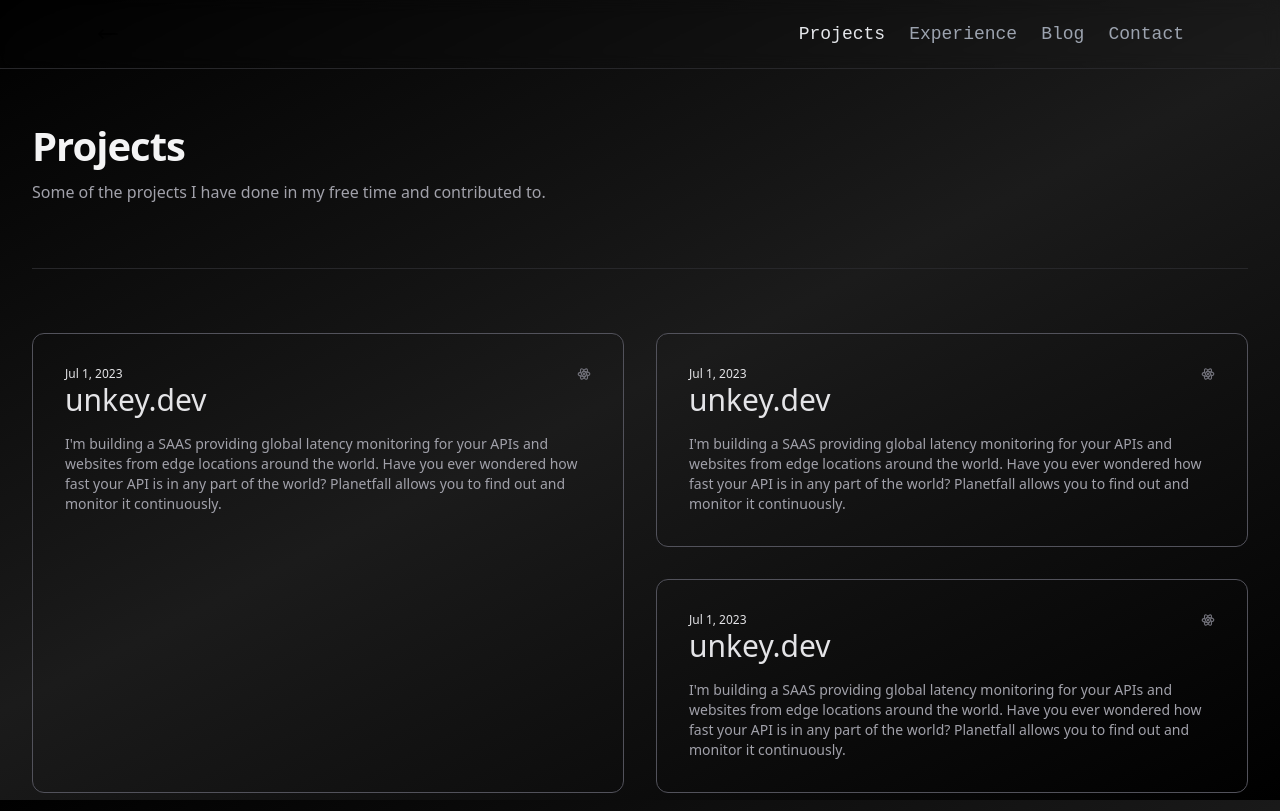
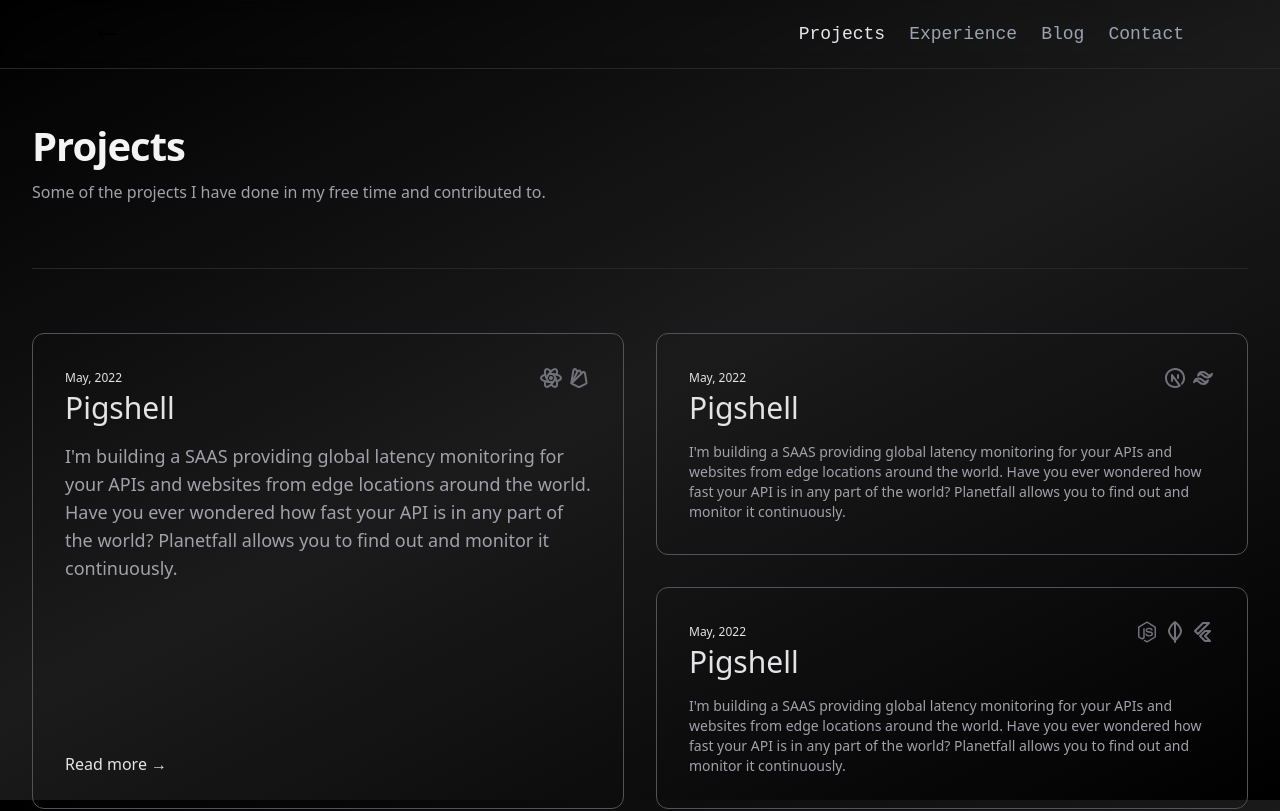
Before and after one commit to thevinitgupta/minimal-portfolio, a Next.js app: page /projects in a window 1280 px wide. Shown: the top 811 px of the page. Built offline with nearby package versions, Linux system fonts and the light colour scheme; a web font is replaced by a local one.

Commit message:
add github content fetching

```diff
--- a/package.json
+++ b/package.json
@@ -15,6 +15,8 @@
     "react": "18.2.0",
     "react-dom": "18.2.0",
     "react-icons": "^4.10.1",
+    "remark": "^14.0.3",
+    "remark-html": "^15.0.2",
     "tailwindcss": "3.3.3"
   }
 }
--- a/src/components/card.js
+++ b/src/components/card.js
@@ -1,28 +1,47 @@
-import { TbBrandReact } from 'react-icons/tb'
+import { TbBrandReact, TbBrandFirebase, TbBrandMongodb, TbBrandFlutter, TbBrandNextjs, TbBrandTailwind } from 'react-icons/tb'
+import { IoLogoNodejs } from 'react-icons/io'
+import { SiSolidity, SiEthereum } from 'react-icons/si'
+import { FaVuejs } from 'react-icons/fa'
+
 export default function Card(data) {
-    const {date, views, icon, title, description,slug} = data;
+    const {date, icons, title, description,slug, first=false} = data;
+    const iconMap = {
+        "react" : <TbBrandReact/>,
+        "firebase" : <TbBrandFirebase/>,
+        "mongo" : <TbBrandMongodb/>,
+        "flutter" : <TbBrandFlutter/>,
+        "nextjs" : <TbBrandNextjs/>,
+        "tailwind" : <TbBrandTailwind/>,
+        "nodejs" : <IoLogoNodejs/>,
+        "solidity" : <SiSolidity/>,
+        "ether" : <SiEthereum/>,
+        "vuejs" : <FaVuejs/>,
+    };
     return (
-        <div className="overflow-hidden relative duration-700 border rounded-xl hover:bg-zinc-800/10 group md:gap-8 hover:border-zinc-400/50 border-zinc-600 ">
+        <div className="overflow-hidden max-w-full md:max-w-[70vw] lg:max-w-full relative duration-700 border rounded-xl hover:bg-zinc-800/10 group md:gap-8 hover:border-zinc-400/50 border-zinc-600 hover:cursor-pointer">
             <div className="pointer-events-none">
                 <div className="absolute inset-0 z-0  transition duration-1000 [mask-image:linear-gradient(black,transparent)]"></div>
                 <div className="absolute inset-0 z-10  bg-gradient-to-br opacity-100  via-zinc-100/10  transition duration-1000 group-hover:opacity-50 " style={{ maskImage: "radial-gradient(240px at 418.5px 17px, white, transparent);" }}></div>
                 <div className="absolute inset-0 z-10 opacity-0 mix-blend-overlay transition duration-1000 group-hover:opacity-100" style={{ maskImage: "radial-gradient(240px at 418.5px 17px, white, transparent);" }}></div>
             </div>
-            <a href="/projects/planetfall">
+            <a href={`${slug}`}>
                 <article className="p-4 md:p-8">
                     <div className="flex justify-between gap-2 items-center">
                         <span className="text-xs duration-1000 text-zinc-200 group-hover:text-white group-hover:border-zinc-200 drop-shadow-orange">
-                            Jul 1, 2023
+                            {date}
                         </span>
 
-                        <span className="text-zinc-500 text-sm flex items-center gap-1">
-                            <TbBrandReact/>
+                        <span className="text-zinc-500 text-2xl flex items-center gap-1">
+                            {icons && icons.map((icon)=>{
+                                return iconMap[icon];
+                            })}
                         </span>
                     </div>
-                    <h2 className="z-20 text-xl font-medium duration-1000 lg:text-3xl text-zinc-200 group-hover:text-white font-display">unkey.dev</h2>
-                    <p className="z-20 mt-4 text-sm  duration-1000 text-zinc-400 group-hover:text-zinc-200">
-                        I'm building a SAAS providing global latency monitoring for your APIs and websites from edge locations around the world. Have you ever wondered how fast your API is in any part of the world? Planetfall allows you to find out and monitor it continuously.
+                    <h2 className="z-20 text-xl font-medium duration-1000 lg:text-3xl text-zinc-200 group-hover:text-white font-display">{title}</h2>
+                    <p className={`z-20 mt-4 ${first ? "text-lg" : "text-sm"}  duration-1000 text-zinc-400 group-hover:text-zinc-200`}>
+                        {description}
                     </p>
+                    {first && <div className="absolute bottom-4 md:bottom-8"><p className="hidden text-zinc-200 hover:text-zinc-50 lg:block">Read more <span aria-hidden="true">→</span></p></div>}
                 </article>
             </a>
         </div>
--- a/src/pages/blog/index.js
+++ b/src/pages/blog/index.js
@@ -1,11 +1,51 @@
 import Navbar from "@/components/navbar";
+import { useEffect, useState } from "react";
+import remark from 'remark';
+import html from 'remark-html';
 
-export default function Blog(){
+
+export default function Blog() {
+    const [display, setDisplay] = useState(false);
+    const [blog, setBlog] = useState("");
+
+    const handleFetching = async () => {
+        let markdown = null;
+        var myHeaders = new Headers();
+        myHeaders.append("Authorization", "Bearer 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");
+        var requestOptions = {
+            method: 'GET',
+            headers: myHeaders,
+            redirect: 'follow'
+        };
+
+        try {
+            const response = await fetch("https://api.github.com/repos/thevinitgupta/RespondAI/contents/README.md", requestOptions)
+            const result = await response.json();
+            const content = atob(result.content);
+            console.log(content);
+            // Use remark to convert Markdown to HTML
+  const processedContent = await remark().use(html).process(result.content);
+            const htmlContent = processedContent.toString();
+            setBlog(htmlContent);
+            setDisplay(true);
+        }
+        catch (error) {
+            console.log('error', error)
+            setDisplay(false);
+        }
+    };
+
+
+    useEffect(() => {
+        handleFetching();
+    }, [])
     return (
         <main className={`flex min-h-screen flex-col items-center justify-start p-24`}
         >
             <Navbar active={3}></Navbar>
             <h1>Blog</h1>
+            {display &&
+                <div dangerouslySetInnerHTML={{ __html: blog }} />}
         </main>
     );
 }
--- a/src/pages/projects/index.js
+++ b/src/pages/projects/index.js
@@ -7,21 +7,25 @@
         >
             <Navbar active={1}></Navbar>
 
-            <div className={`flex flex-col w-full text-start px-6 pt-16 mx-auto space-y-8 max-w-7xl lg:px-8 md:space-y-16 md:pt-24 lg:pt-32`}>
-                <div className={`max-w-2xl mx-auto lg:mx-0`}>
+            <div className={`flex flex-col w-full text-start px-6 pt-20 mx-auto space-y-8 max-w-7xl lg:px-8 md:space-y-16 md:pt-28 lg:pt-32`}>
+                <div className={`max-w-2xl mx-0`}>
                     <h2 className={`text-3xl font-bold tracking-tight text-zinc-100 sm:text-[2.5rem]`}>Projects</h2>
                     <p className={`mt-4 text-zinc-400`}>Some of the projects I have done in my free time and contributed to.</p>
                 </div>
                 <div className="w-full h-px bg-zinc-800"></div>
                 <div className={`grid grid-cols-1 gap-8 mx-auto lg:grid-cols-2 `}>
-                    <Card icon="/react.svg"></Card>
+                    <Card icons={["react", "firebase"]} title="Pigshell" description="I'm building a SAAS providing global latency monitoring for your APIs and websites from edge locations around the world. Have you ever wondered how fast your API is in any part of the world? Planetfall allows you to find out and monitor it continuously." date="May, 2022" first={true}></Card>
                     <div className={`flex flex-col w-full gap-8 mx-auto border-t border-gray-900/10 lg:mx-0 lg:border-t-0 `}>
-                        <Card></Card>
-                        <Card></Card>
+                    <Card icons={["nextjs", "tailwind"]} title="Pigshell" description="I'm building a SAAS providing global latency monitoring for your APIs and websites from edge locations around the world. Have you ever wondered how fast your API is in any part of the world? Planetfall allows you to find out and monitor it continuously." date="May, 2022"></Card>
+                    <Card icons={["nodejs", "mongo", "flutter"]} title="Pigshell" description="I'm building a SAAS providing global latency monitoring for your APIs and websites from edge locations around the world. Have you ever wondered how fast your API is in any part of the world? Planetfall allows you to find out and monitor it continuously." date="May, 2022"></Card>
                     </div>
                 </div>
                 <div className="w-full h-px bg-zinc-800"></div>
-
+                <div className={`grid grid-cols-1 gap-4 mx-auto lg:mx-0 md:grid-cols-2 lg:grid-cols-3`}>
+                    {[1,2,3,4,5,6,7,8,9,10,11,12].map((data, index)=>{
+                        return <Card key={index} icons={["nodejs", "mongo", "flutter"]} title="Pigshell" description="I'm building a SAAS providing global latency monitoring for your APIs and websites from edge locations around the world. Have you ever wondered how fast your API is in any part of the world? Planetfall allows you to find out and monitor it continuously." date="May, 2022"></Card>;
+                    })}
+                </div>
             </div>
 
         </main>
```
Also changed, not shown: 2 other files (tests, documents, lock files or other folders).
